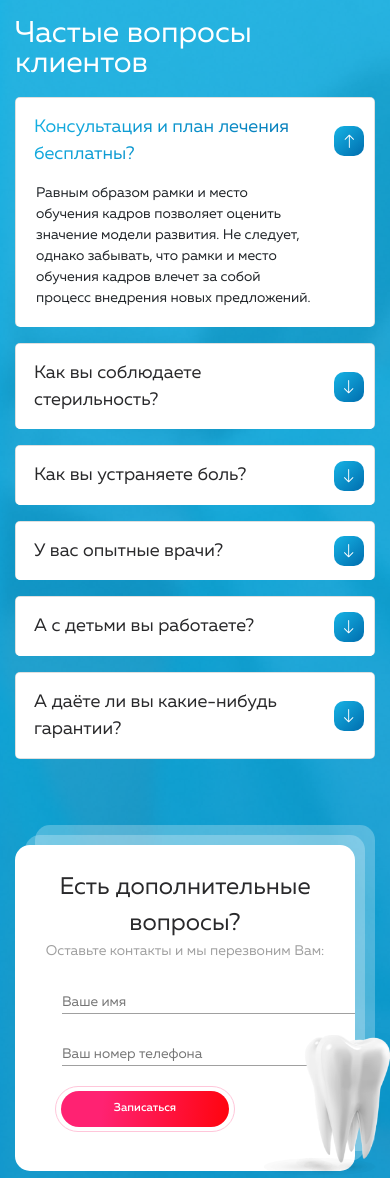
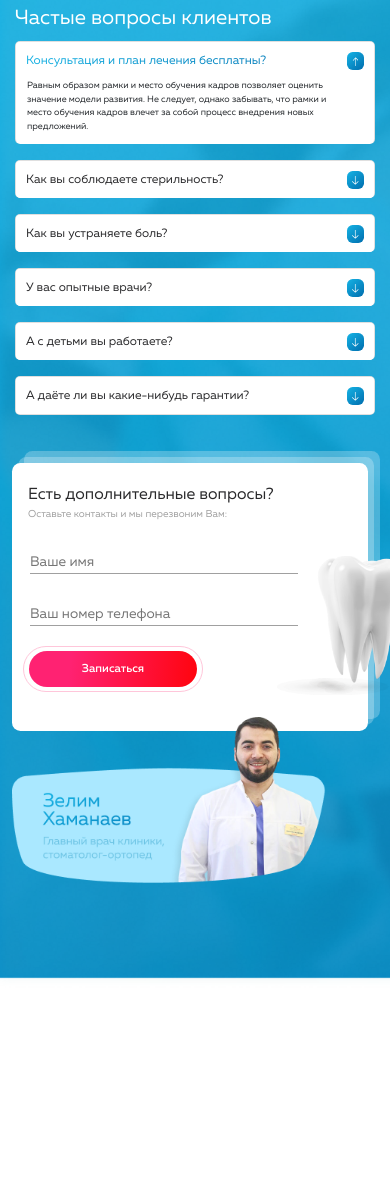
Before and after one commit to salmanbahaev/stomatology, a plain HTML site: page index.html in a window 390 px wide. Shown: the part 3725-4903 px from the top of the page. After the commit the page ends 4716 px from the top, so only its background shows below. Drawn offline with Linux system fonts and the light colour scheme; files whose address does not match are found by name.

Commit message:
add style

```diff
--- a/scss/main.scss
+++ b/scss/main.scss
@@ -838,6 +838,10 @@ a:hover {
 .second-form {
   margin-left: 40px;
   padding-bottom: 39px;
+  form {
+    position: relative;
+    z-index: 2;
+  }
 }
 .in-pad-7 {
   margin-top: 28px;
@@ -922,8 +926,6 @@ a:hover {
       background: rgba(255, 255, 255, 0.5);
       opacity: 0.5;
       border-radius: 15px;
-      top: -10px;
-      right: -10px;
       width: 100%;
       height: 100%;
       z-index: -5;
@@ -955,6 +957,7 @@ a:hover {
 
 }
 .doctor-tooth {
+  z-index: 1;
   right: -35px;
   bottom: -4px;
 }
@@ -1261,11 +1264,46 @@ a:hover {
   }
 }
 @media (max-width: 480px) {
-  .doctor-med img {
-    width: 100%;
+  .doctor-tooth {
+    bottom: 36px;
+  }
+  .doctor-med {
+    img {
+      width: 100%;
+    }
+  }
+  .clients-form {
+    overflow: hidden;
+    .clienst-win {
+      .clientss-title {
+        padding-left: 25px;
+        padding-right: 25px;
+        font-size: 20px;
+      }
+      .clientss-subtitle {
+        padding-left: 25px;
+        padding-right: 25px;
+      }
+      .second-form {
+        margin-left: 0;
+        form {
+          padding-right: 70px;
+          padding-left: 26px;
+          .input-1, .input-2 {}
+        }
+      }
+    }
   }
 }
 @media (max-width: 390px) {
+  .doctor-med {
+    bottom: 0;
+    top: 254px;
+    img {
+      width: 100%;
+      max-width: 90%;
+    }
+  }
   .doctor-tooth img {
     width: 126px;
     height: auto;
@@ -1285,4 +1323,78 @@ a:hover {
     width: 170px;
     height: 36px;
   }
+  .clients-ques .clients-title {
+    margin-top: 32px;
+    margin-bottom: 8px;
+    font-size: 20.4235px;
+    line-height: 150%;
+    padding: 0;
+  }
+  .clients {
+    .card-header {
+      .btn-link {
+        padding: 0;
+        border: none;
+      }
+      .arrow-collapce.btn {
+        width: 18px;
+        height: 18px;
+        border-radius: 5.7px;
+        padding: 0px;
+        .collapce-arrow {
+          height: 9px;
+        }
+      }
+      .btn-link {
+        font-size: 12px;
+      }
+    }
+    .card-body {
+      font-size: 9px;
+      padding: 0 36px 11px 11px;
+    }
+  }
+
+  .clients-form {
+    padding-left: 12px;
+    padding-right: 12px;
+    .clienst-win {
+      border-radius: 8.5px;
+      margin-top: 32px;
+      margin-right: 10px;
+      .bg-firsts {
+        border-radius: 8.5px;
+        top: -6px;
+        right: -6px;
+      }
+      .bg-seconds {
+        border-radius: 8.5px;
+        top: -12px;
+        right: -12px;
+      }
+      .clientss-title {
+        text-align: left;
+        font-size: 16px;
+        padding-top: 20px;
+        padding-left: 16px;
+        padding-right: 16px;
+      }
+      .clientss-subtitle {
+        padding-left: 16px;
+        padding-right: 16px;
+        font-size: 10px;
+        text-align: left;
+      }
+      .second-form {
+        form {
+          padding-left: 11px;
+          .input-1, .input-2 {
+            .inputs {
+
+            }
+          }
+        }
+      }
+    }
+  }
 }
```
Also changed, not shown: css/main.css.
